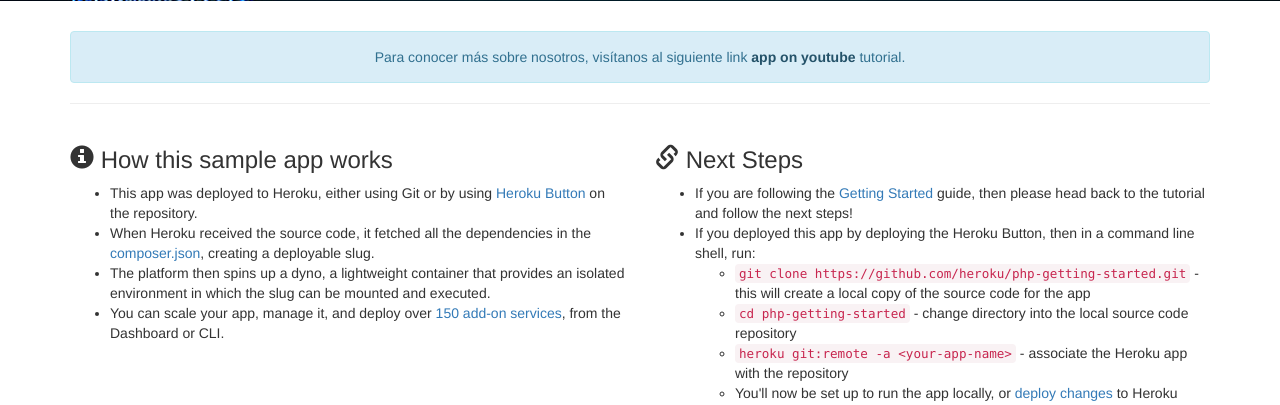
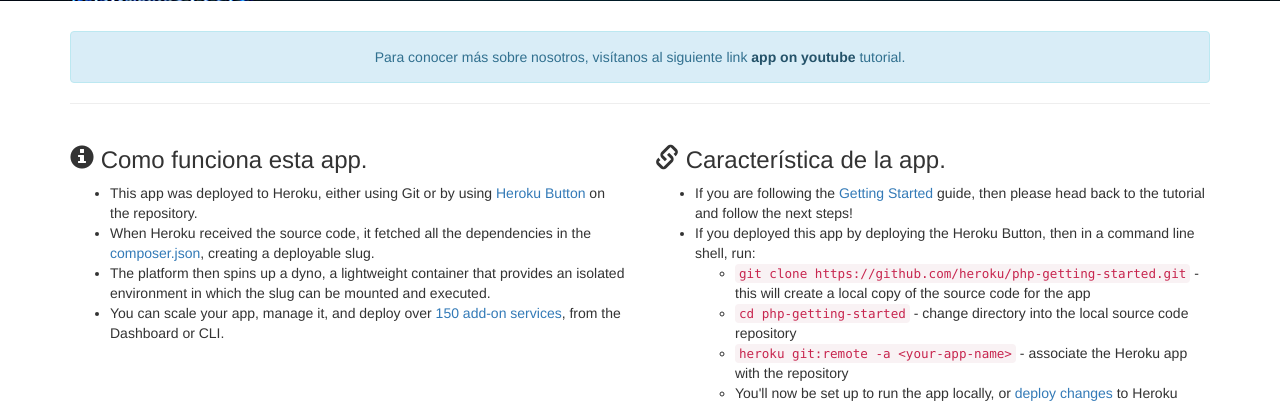
Before and after one commit to luisrojano/smarthouse2021, a PHP site: template web/views/index.twig in a window 1280 px wide. Shown: the part 521-926 px from the top of the page. Run offline with PHP 8.4, Linux system fonts and the light colour scheme; the template is opened without the code that fills it, so the values that code supplies are empty; some libraries are stand-ins or nearby versions.

Commit message:
Update index.twig

```diff
--- a/web/views/index.twig
+++ b/web/views/index.twig
@@ -19,7 +19,7 @@
   <hr>
   <div class="row">
     <div class="col-md-6">
-      <h3><span class="glyphicon glyphicon-info-sign"></span> How this sample app works</h3>
+      <h3><span class="glyphicon glyphicon-info-sign"></span> Como funciona esta app.</h3>
       <ul>
         <li>This app was deployed to Heroku, either using Git or by using <a href="https://github.com/heroku/php-getting-started">Heroku Button</a> on the repository.</li>
 
@@ -29,7 +29,7 @@
       </ul>
     </div>
     <div class="col-md-6">
-      <h3><span class="glyphicon glyphicon-link"></span> Next Steps</h3>
+      <h3><span class="glyphicon glyphicon-link"></span> Característica de la app.</h3>
       <ul>
         <li>If you are following the <a href="https://devcenter.heroku.com/articles/getting-started-with-php">Getting Started</a> guide, then please head back to the tutorial and follow the next steps!</li>
         <li>If you deployed this app by deploying the Heroku Button, then in a command line shell, run:</li>
```
